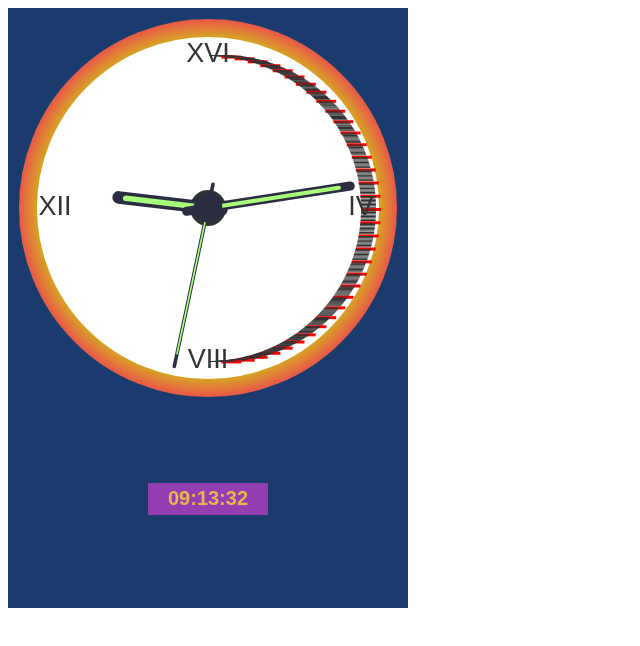
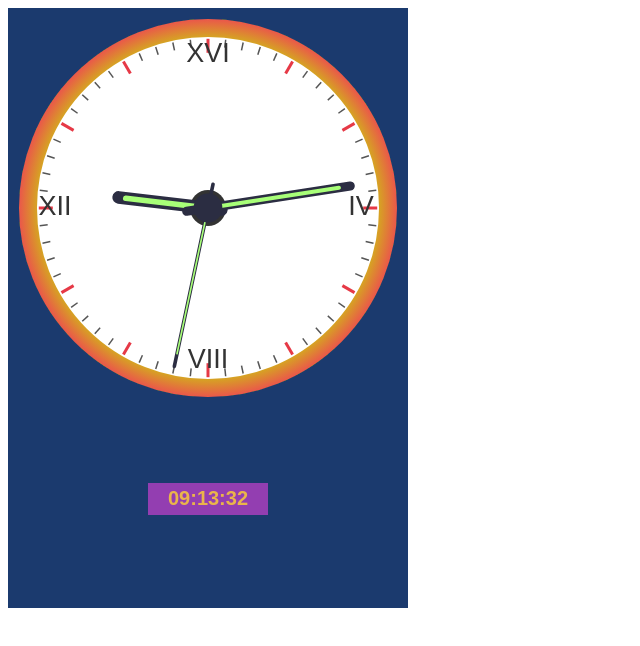
Before and after one commit to mokuri9518/website-design, a plain HTML site: page 11-18/clock.html in a window 1280 px wide. Shown: the whole page, without its empty margins (0-640 px from the left). Drawn offline with Linux system fonts and the light colour scheme.

Commit message:
fix scale angel

```diff
--- a/11-18/clock.html
+++ b/11-18/clock.html
@@ -55,25 +55,30 @@ function drawClock() {
   drawNumbers(ctx, radius);
   drawTime(ctx, radius);
 }
-function drawScale(){
-  for(let num = 1; num < 360; num++){
-    let ang = num * Math.PI / 360;
-    ctx.rotate(ang);
-    ctx.translate(0, -radius*0.85);
-    ctx.rotate(-ang);
-    if(num%10==0){
-        tempstyle=ctx.fillStyle;
-        ctx.fillStyle = "red";
-        ctx.fillRect(0,0,20,3);
-        ctx.fillStyle =tempstyle;
+function drawScale(ctx, radius) {
+  ctx.save(); // 保存畫布初始狀態
+
+  for (let num = 0; num < 60; num++) {
+    // 一圈 60 格（2 * Math.PI / 60）
+    const ang = num * (2 * Math.PI / 60);
+
+    ctx.save();
+    ctx.rotate(ang); // 旋轉到對應刻度角度（不轉回來，讓刻度垂直指向圓心）
+
+    if (num % 5 === 0) {
+      // 每 5 格（整點位置）：較粗的紅色主刻度
+      ctx.fillStyle = "#e63946";
+      ctx.fillRect(-1.5, -radius * 0.94, 3, 14);
+    } else {
+      // 其餘分鐘/秒鐘位置：細小深色刻度
+      ctx.fillStyle = "#555555";
+      ctx.fillRect(-0.75, -radius * 0.94, 1.5, 8);
     }
-    else{
-        ctx.fillRect(0,0,15,1);
-    }
-    ctx.rotate(ang);
-    ctx.translate(0, radius*0.85);
-    ctx.rotate(-ang);
+
+    ctx.restore();
   }
+
+  ctx.restore();
 }
 function drawFace(ctx, radius) {
 ctx.fillStyle = '#1b3a6e';
```
